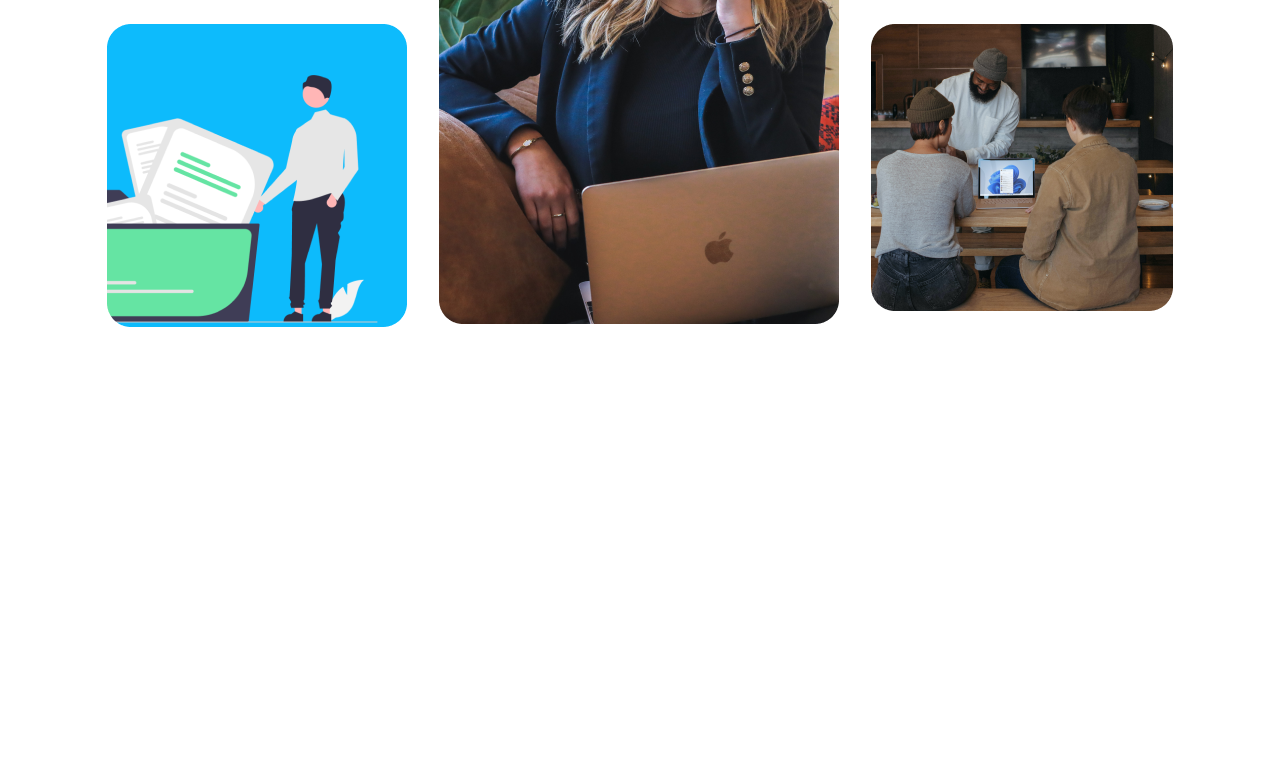
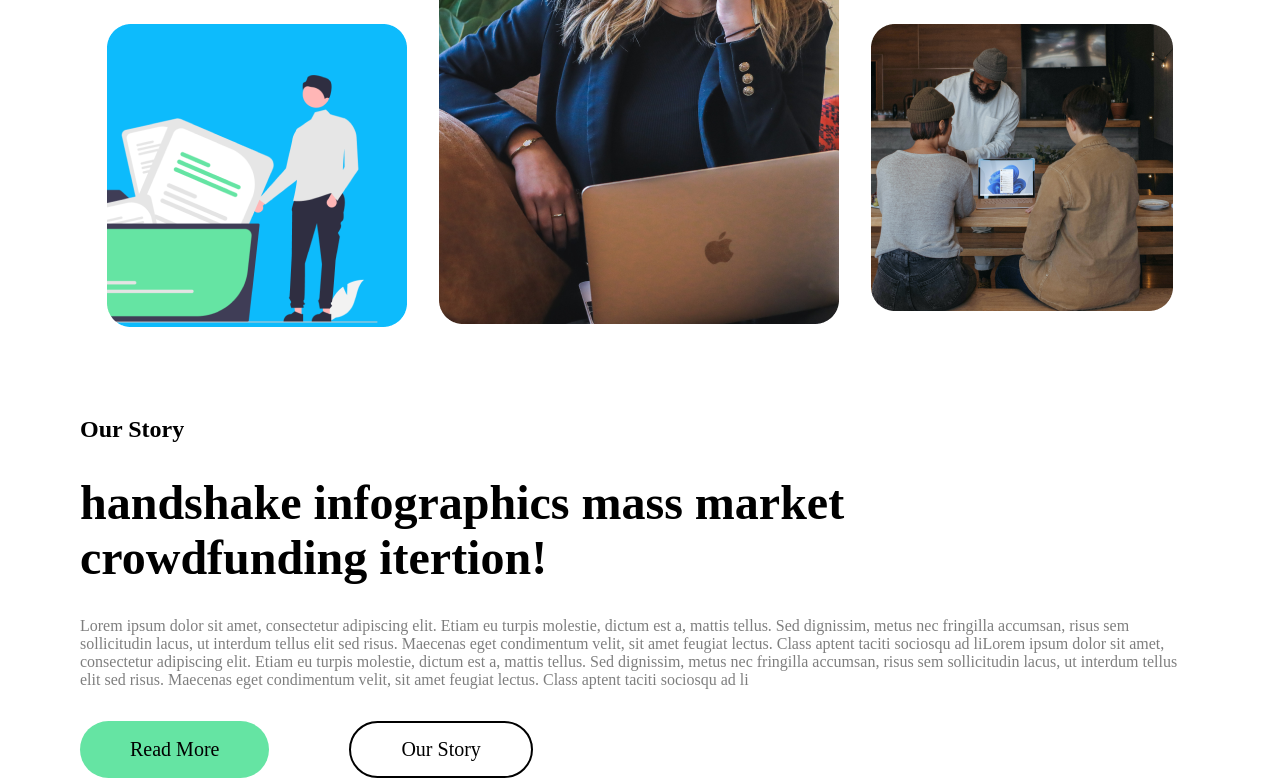
Before and after one commit to Harshan-Pradeep/CSS-UI, a plain HTML site: page index.html in a window 1280 px wide. Shown: the part 858-1636 px from the top of the page. Before the commit the page ends 1185 px from the top, so only its background shows below. Drawn offline with Linux system fonts and the light colour scheme.

Commit message:
Our story section developed.

```diff
--- a/index.html
+++ b/index.html
@@ -42,5 +42,30 @@
     </div>
 </section>
 
+<!-- our story -->
+<section class="our-story">
+    <h2>Our Story</h2>
+    <h1>
+        handshake infographics mass market <br />
+        crowdfunding itertion!
+    </h1>
+    <p>
+        Lorem ipsum dolor sit amet, consectetur adipiscing elit. Etiam eu turpis
+        molestie, dictum est a, mattis tellus. Sed dignissim, metus nec
+        fringilla accumsan, risus sem sollicitudin lacus, ut interdum tellus
+        elit sed risus. Maecenas eget condimentum velit, sit amet feugiat
+        lectus. Class aptent taciti sociosqu ad liLorem ipsum dolor sit amet,
+        consectetur adipiscing elit. Etiam eu turpis molestie, dictum est a,
+        mattis tellus. Sed dignissim, metus nec fringilla accumsan, risus sem
+        sollicitudin lacus, ut interdum tellus elit sed risus. Maecenas eget
+        condimentum velit, sit amet feugiat lectus. Class aptent taciti sociosqu
+        ad li
+    </p>
+    <div class="buttons">
+        <button>Read More</button>
+        <button class="story-button">Our Story</button>
+    </div>
+</section>
+
 </body>
 </html>
--- a/style.css
+++ b/style.css
@@ -78,3 +78,28 @@ p{
     justify-content: center;
     align-items: center;
 }
+/* our story */
+.our-story{
+    margin-top: 600px;
+    display: flex;
+    flex-direction: column;
+    gap: 2rem;
+    padding: 0 5rem;
+}
+button{
+    padding: 15px 50px;
+    border-radius: 100px;
+    border: none;
+    background-color: #65e4a3;
+    font-size: 20px;
+
+}
+.story-button{
+    background-color: #fff;
+    border: 2px solid black;
+}
+.buttons{
+    display: flex;
+    flex-direction: row;
+    gap: 5rem;
+}
```
